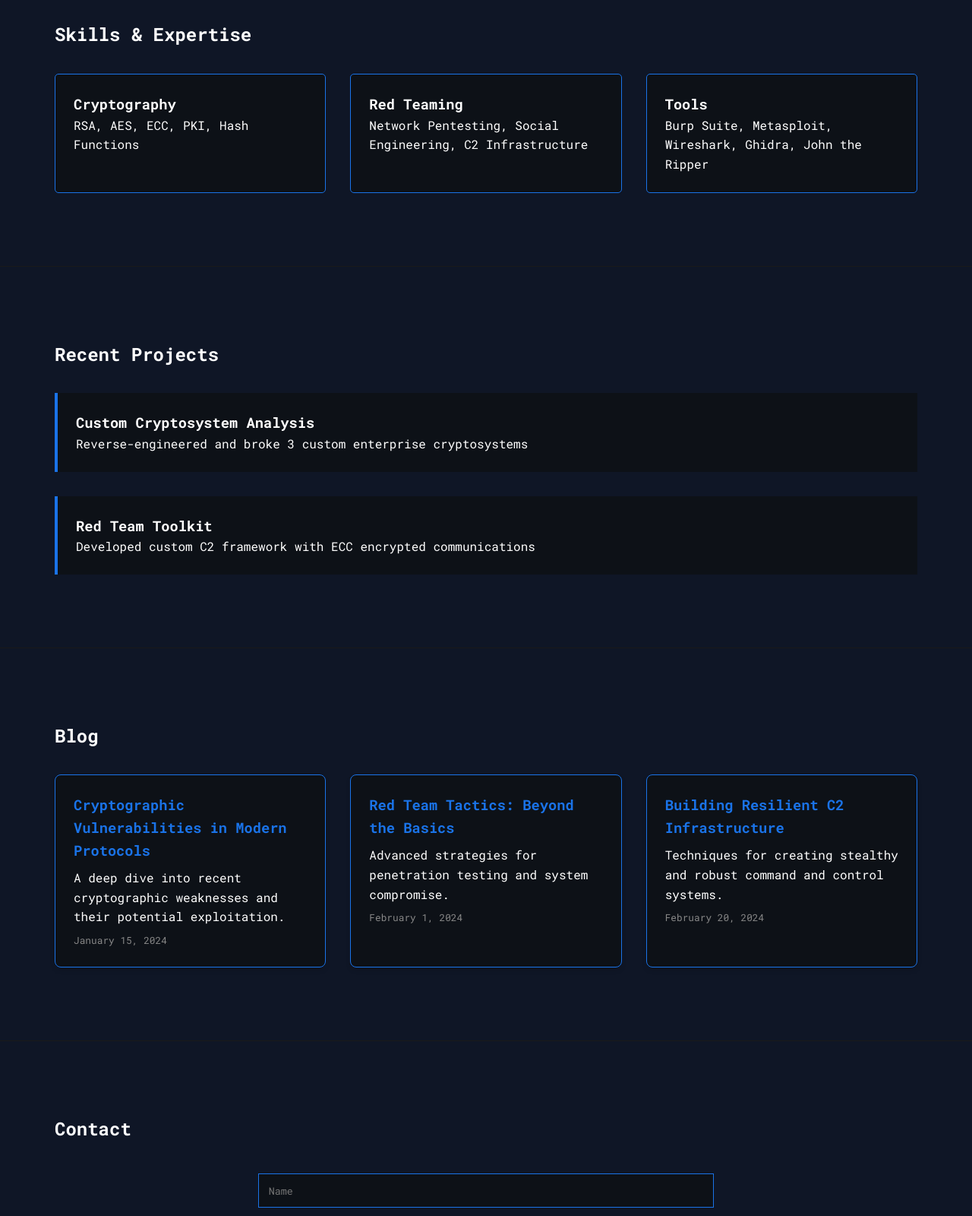
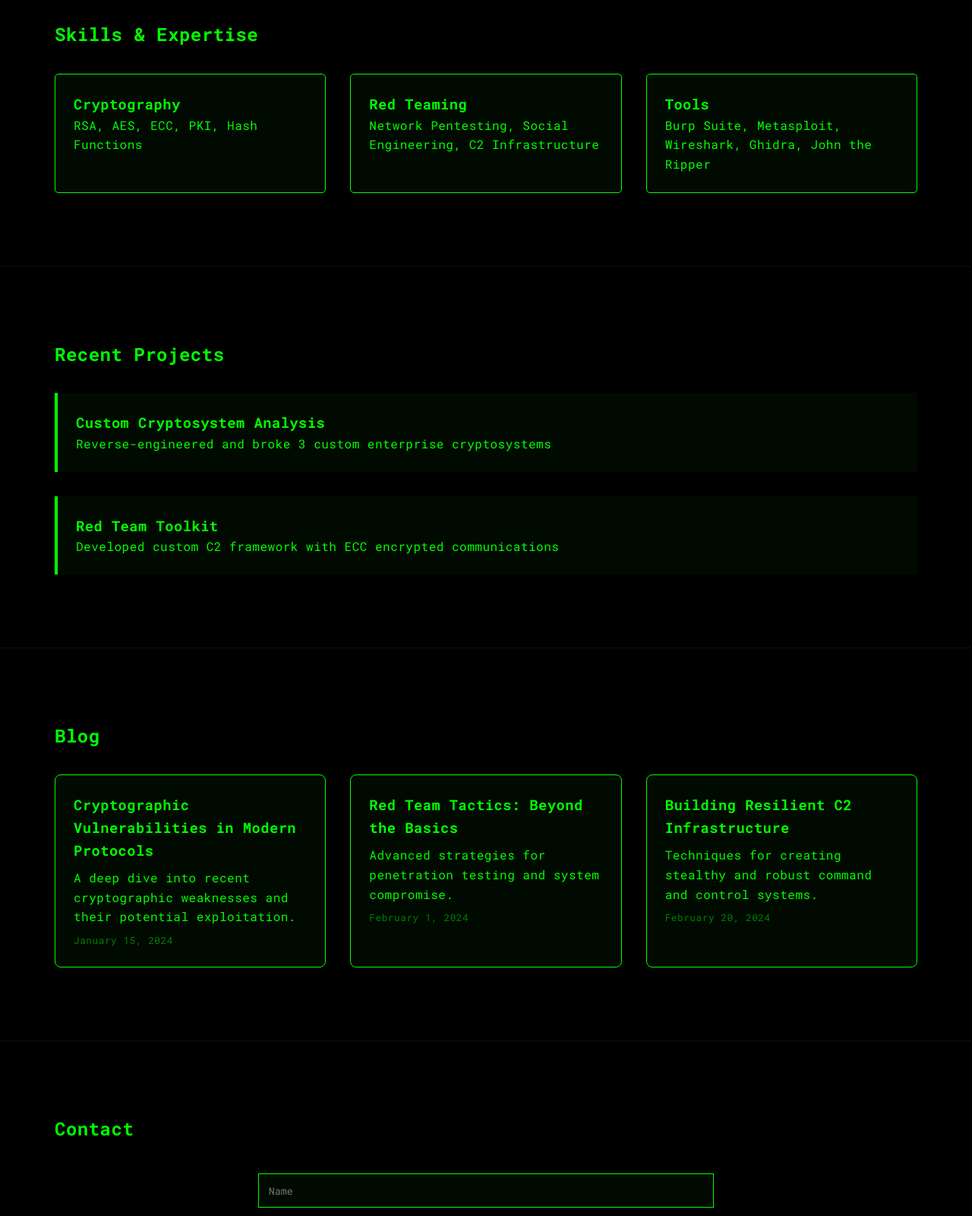
Before and after one commit to mohamedsoliman-tq/Website, a plain HTML site: page index.html in a window 1280 px wide. Shown: the part 740-2340 px from the top of the page at 76% size. Drawn offline with Linux system fonts and the light colour scheme.

Commit message:
Update styles.css

```diff
--- a/css/styles.css
+++ b/css/styles.css
@@ -1,7 +1,8 @@
 :root {
-    --primary: #0f1626;
-    --secondary: #1a73e8;
-    --accent: #ff4d4d;
+    --primary-black: #000000;
+    --neon-green: #00ff00;
+    --dark-green: #008000;
+    --deep-green: #00cc00;
 }
 
 * {
@@ -9,12 +10,15 @@
     padding: 0;
     box-sizing: border-box;
     font-family: 'Roboto Mono', monospace;
+    scrollbar-color: var(--neon-green) var(--primary-black);
+    scrollbar-width: thin;
 }
 
 body {
-    background-color: var(--primary);
-    color: #ffffff;
+    background-color: var(--primary-black);
+    color: var(--neon-green);
     line-height: 1.6;
+    letter-spacing: 0.5px;
 }
 
 .container {
@@ -23,12 +27,13 @@ body {
     padding: 2rem;
 }
 
+/* Navigation */
 nav {
-    background: rgba(15, 22, 38, 0.95);
+    background: rgba(0, 0, 0, 0.95);
     padding: 1rem;
     position: sticky;
     top: 0;
-    border-bottom: 2px solid var(--secondary);
+    border-bottom: 2px solid var(--neon-green);
     z-index: 100;
 }
 
@@ -39,39 +44,43 @@ nav ul {
 }
 
 nav a {
-    color: #fff;
+    color: var(--neon-green);
     text-decoration: none;
     padding: 0.5rem 1rem;
     transition: all 0.3s;
 }
 
 nav a:hover {
-    color: var(--secondary);
-    text-shadow: 0 0 10px var(--secondary);
+    color: var(--deep-green);
+    text-shadow: 0 0 10px var(--neon-green);
 }
 
+/* Hero Section */
 .hero {
     text-align: center;
     padding: 4rem 0;
-    background: linear-gradient(45deg, var(--primary), #000);
+    background: linear-gradient(45deg, var(--primary-black), #001100);
 }
 
 .hero h1 {
     font-size: 3.5rem;
     margin-bottom: 1rem;
-    color: var(--accent);
+    color: var(--neon-green);
+    text-shadow: 0 0 15px var(--neon-green);
 }
 
 .hero p {
-    color: var(--secondary);
+    color: var(--dark-green);
     font-size: 1.2rem;
 }
 
+/* Sections */
 .section {
     padding: 4rem 0;
-    border-bottom: 1px solid #1a1a1a;
+    border-bottom: 1px solid #001a00;
 }
 
+/* Skills Grid */
 .skills-grid {
     display: grid;
     grid-template-columns: repeat(auto-fit, minmax(250px, 1fr));
@@ -80,12 +89,19 @@ nav a:hover {
 }
 
 .skill-card {
-    background: #0d1117;
+    background: #000a00;
     padding: 1.5rem;
     border-radius: 5px;
-    border: 1px solid var(--secondary);
+    border: 1px solid var(--neon-green);
+    transition: transform 0.3s ease;
 }
 
+.skill-card:hover {
+    transform: scale(1.05);
+    box-shadow: 0 0 15px var(--neon-green);
+}
+
+/* Projects */
 .projects {
     display: grid;
     gap: 2rem;
@@ -93,13 +109,18 @@ nav a:hover {
 }
 
 .project-card {
-    background: #0d1117;
+    background: #000a00;
     padding: 1.5rem;
-    border-left: 4px solid var(--secondary);
+    border-left: 4px solid var(--neon-green);
+    transition: all 0.3s ease;
 }
 
-/* New Blog Styles */
-/* Blog Styles */
+.project-card:hover {
+    transform: translateX(10px);
+    box-shadow: 0 0 15px var(--neon-green);
+}
+
+/* Blog Section */
 .blog-posts {
     display: grid;
     grid-template-columns: repeat(auto-fit, minmax(300px, 1fr));
@@ -108,30 +129,31 @@ nav a:hover {
 }
 
 .blog-card {
-    background: #0d1117;
+    background: #000a00;
     padding: 1.5rem;
-    border: 1px solid var(--secondary);
+    border: 1px solid var(--neon-green);
     border-radius: 8px;
-    box-shadow: 0 4px 6px rgba(0,0,0,0.1);
     transition: all 0.3s ease;
 }
 
 .blog-card:hover {
     transform: translateY(-10px);
-    box-shadow: 0 10px 20px rgba(26, 115, 232, 0.2);
+    box-shadow: 0 0 20px var(--neon-green);
 }
 
 .blog-card h3 {
-    color: var(--secondary);
+    color: var(--neon-green);
     margin-bottom: 0.5rem;
 }
 
 .blog-date {
     display: block;
-    color: #888;
+    color: var(--dark-green);
     font-size: 0.8rem;
     margin-top: 0.5rem;
 }
+
+/* Contact Form */
 .contact-form {
     max-width: 600px;
     margin: 2rem auto;
@@ -141,14 +163,21 @@ input, textarea {
     width: 100%;
     padding: 0.8rem;
     margin: 0.5rem 0;
-    background: #0d1117;
-    border: 1px solid var(--secondary);
-    color: #fff;
+    background: #000a00;
+    border: 1px solid var(--neon-green);
+    color: var(--neon-green);
+    transition: all 0.3s ease;
+}
+
+input:focus,
+textarea:focus {
+    outline: none;
+    box-shadow: 0 0 10px var(--neon-green);
 }
 
 button {
-    background: var(--secondary);
-    color: #fff;
+    background: var(--neon-green);
+    color: var(--primary-black);
     padding: 1rem 2rem;
     border: none;
     cursor: pointer;
@@ -156,16 +185,18 @@ button {
 }
 
 button:hover {
-    background: #1557b0;
+    background: var(--dark-green);
+    box-shadow: 0 0 15px var(--neon-green);
 }
 
+/* Footer */
 footer {
     text-align: center;
     padding: 2rem;
-    color: var(--secondary);
+    color: var(--neon-green);
 }
 
-/* Responsive adjustments */
+/* Responsive Design */
 @media (max-width: 768px) {
     nav ul {
         flex-direction: column;
```
